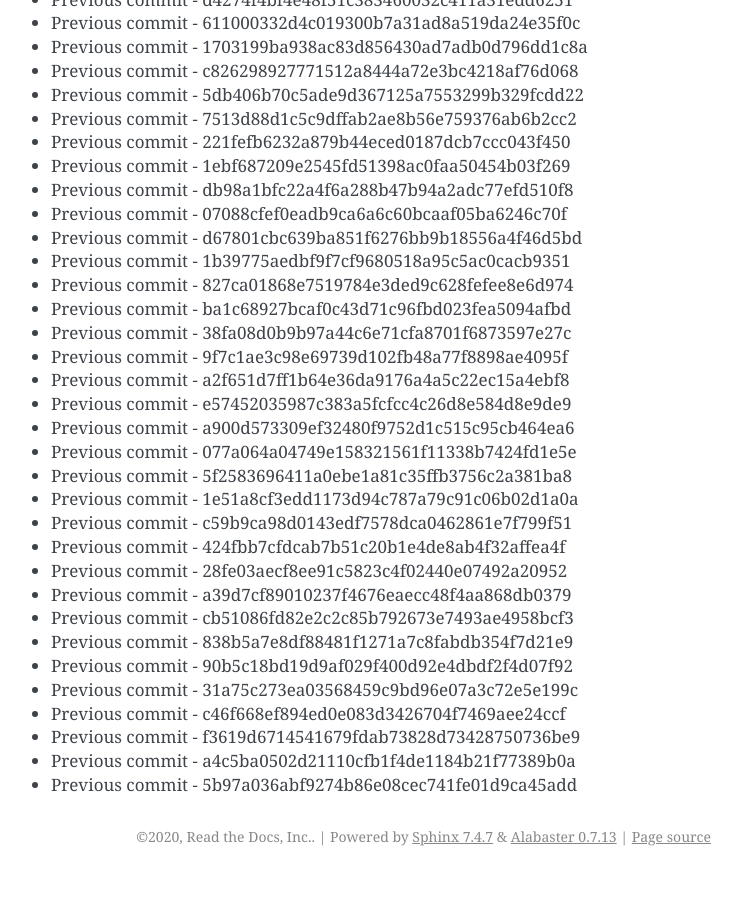
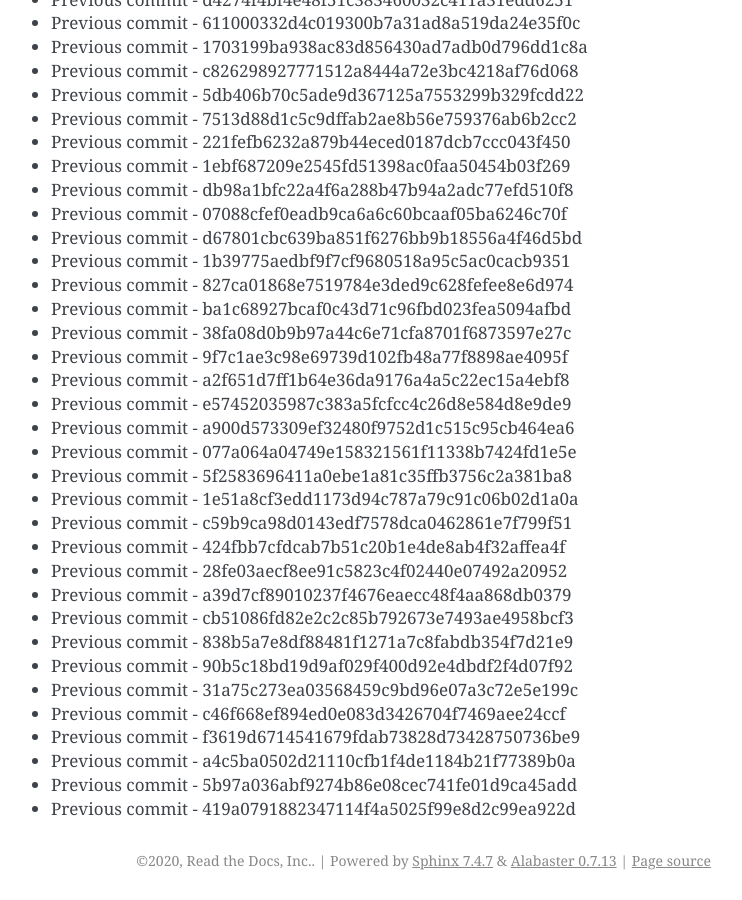
Before and after one commit to readthedocs/rtd-git-stresstest, a Sphinx documentation site: the page built from docs/updates.rst, in a window 1280 px wide and 900 px high, scrolled down 34614 px. Shown: the whole window, without its empty margins (399-1141 px from the left). Built offline with Sphinx 7.4.7, drawn with Linux system fonts in a browser that asks for light colours; before the commit the page ends 35490 px from its top, so only the background shows below that.

Commit message:
Generating commit from previous: 419a0791882347114f4a5025f99e8d2c99ea922d

```diff
--- a/docs/updates.rst
+++ b/docs/updates.rst
@@ -1486,3 +1486,4 @@ It can be tested for any performance characteristics.
 * Previous commit - f3619d6714541679fdab73828d73428750736be9
 * Previous commit - a4c5ba0502d21110cfb1f4de1184b21f77389b0a
 * Previous commit - 5b97a036abf9274b86e08cec741fe01d9ca45add
+* Previous commit - 419a0791882347114f4a5025f99e8d2c99ea922d
```
